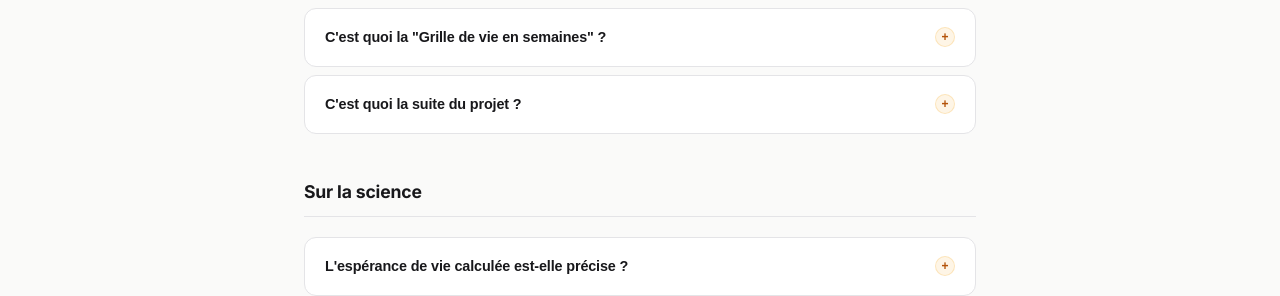
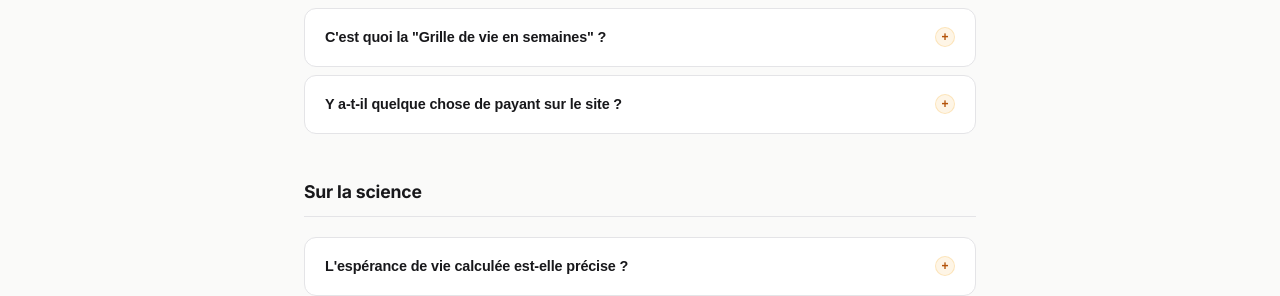
Before and after one commit to SebRunNature/memento-mori, a Jekyll site: the page built from faq/index.html, in a window 1280 px wide and 900 px high, scrolled down 569 px. Shown: the part 164-460 px from the top of the window. Built offline with Jekyll 4.4.1, drawn with Linux system fonts in a browser that asks for light colours.

Commit message:
Remplace la même FAQ obsolète "suite du projet" sur /faq/
Même correctif que sur /apropos/ : l'app mobile Play Store/App Store
n'est plus d'actualité. Remplacé par une FAQ sur le rapport PDF
premium à 2€, en HTML visible et dans le schema FAQPage. Description
de la page mise à jour en conséquence.

Co-Authored-By: Claude Sonnet 5 <noreply@anthropic.com>
Claude-Session: https://claude.ai/code/session_015W6BgPvkb1TiApwM2KkaRT

```diff
--- a/faq/index.html
+++ b/faq/index.html
@@ -1,7 +1,7 @@
 ---
 layout: default
 title: "FAQ — Questions fréquentes sur la Montre de Vie et le Score de Vie"
-description: "Toutes les questions fréquentes sur la Montre de Vie et le Score de Vie : précision du calcul, âge biologique, VO₂max, données personnelles, différences entre les outils, et suite du projet."
+description: "Toutes les questions fréquentes sur la Montre de Vie et le Score de Vie : précision du calcul, âge biologique, VO₂max, données personnelles, différences entre les outils, et rapport PDF premium."
 canonical: "https://montre-de-vie.com/faq/"
 ---
 
@@ -158,6 +158,14 @@ canonical: "https://montre-de-vie.com/faq/"
     },
     {
       "@type": "Question",
+      "name": "Y a-t-il quelque chose de payant sur le site ?",
+      "acceptedAnswer": {
+        "@type": "Answer",
+        "text": "Le site reste gratuit — calcul, décompte en temps réel, PDF résumé des résultats. La seule option payante est un rapport PDF premium à 2 € (paiement PayPal), qui ajoute un plan d'action personnalisé classé par impact pour améliorer l'âge biologique."
+      }
+    },
+    {
+      "@type": "Question",
       "name": "Puis-je faire confiance à ces calculs sans bilan sanguin ?",
       "acceptedAnswer": {
         "@type": "Answer",
@@ -247,11 +255,11 @@ canonical: "https://montre-de-vie.com/faq/"
 
 <div class="faq-item" data-cat="outil">
   <button class="faq-toggle" onclick="toggleFAQ(this)">
-    <span class="faq-q">C'est quoi la suite du projet ?</span>
+    <span class="faq-q">Y a-t-il quelque chose de payant sur le site ?</span>
     <span class="faq-icon">+</span>
   </button>
   <div class="faq-a">
-    Une vraie app mobile sur le Play Store et l'App Store — installable, avec notifications optionnelles, suivi de progression et historique dans le temps. Le développement est en cours. En attendant, le site fonctionne comme une Progressive Web App (PWA) : tu peux l'ajouter à ton écran d'accueil depuis ton navigateur. Pour suivre l'évolution, rejoins <a href="https://run-nature.com">Run Nature</a>.
+    Le site reste gratuit — calcul, décompte en temps réel, PDF résumé de tes résultats. La seule option payante est un <strong>rapport PDF premium à 2 €</strong> (paiement PayPal, directement depuis la page <a href="/montre/">Montre de Vie</a>) : il ajoute ton plan d'action personnalisé — les leviers classés par impact pour faire progresser concrètement ton âge biologique. Aucune obligation, aucun compte requis.
   </div>
 </div>
 
```
